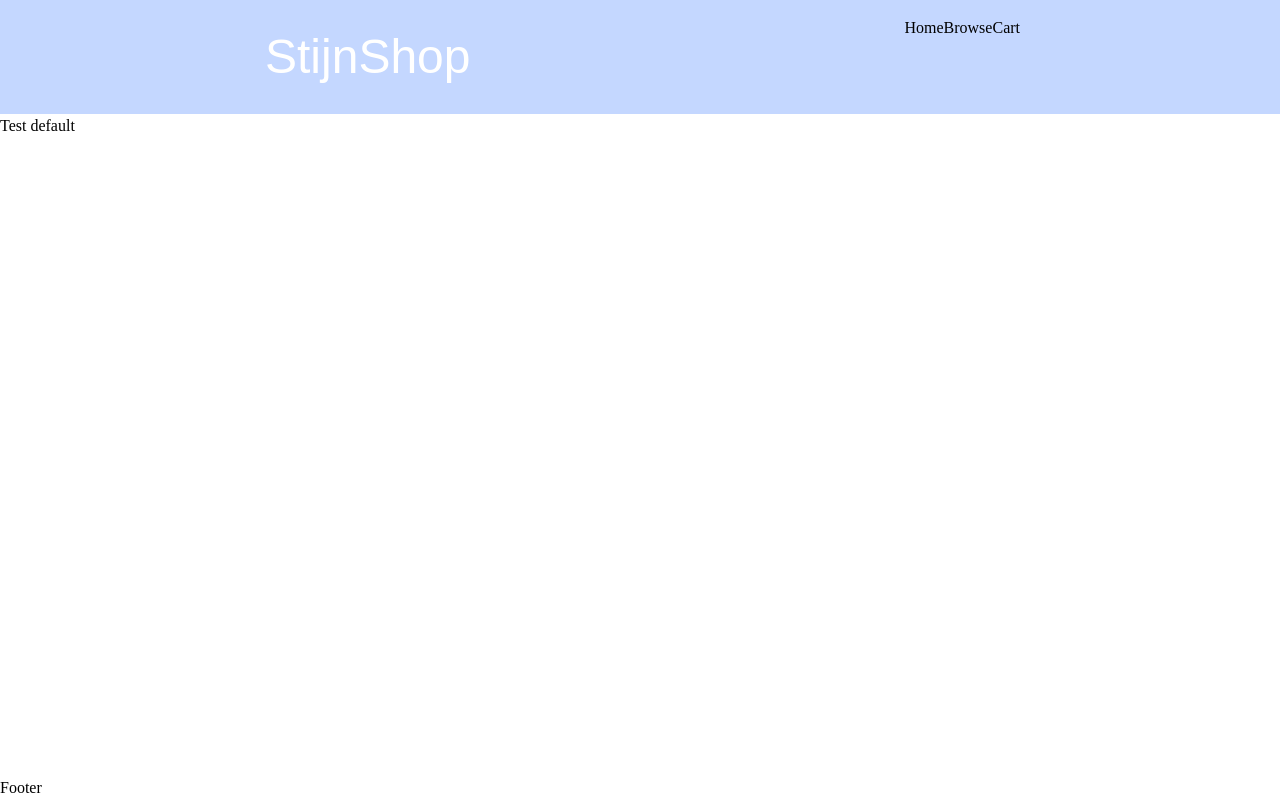
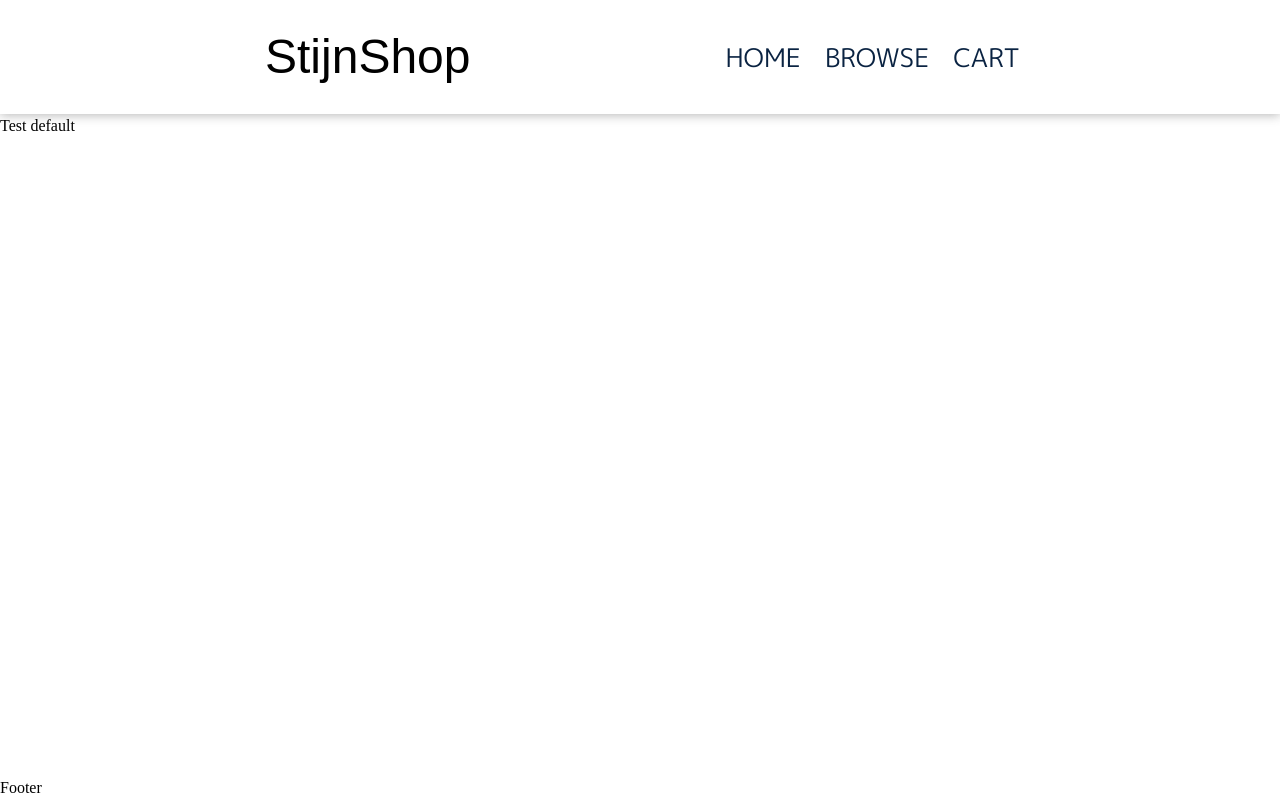
Before and after one commit to ComradeStijn/TOP-Shopping-Cart, a React (Vite) app: page / in a window 1280 px wide. Built offline with nearby package versions, Linux system fonts and the light colour scheme; a web font is replaced by a local one.

Commit message:
feat: Header styles update+functionality

```diff
--- a/src/components/Header.jsx
+++ b/src/components/Header/Header.jsx
@@ -1,35 +1,55 @@
 import styled from "styled-components"
+import { useState } from "react"
+import Nav from "./Nav"
 
 export default function Header() {
+  const [isOpen, setIsOpen] = useState(false)
+
+  function clickOpen() {
+    setIsOpen(prev => !prev)
+  }
+
   return (
     <HeaderContainer>
       <Content>
         <Logo href="#">StijnShop</Logo>
-        <nav>
-          <a>Home</a>
-          <a>Browse</a>
-          <a>Cart</a>
-        </nav>
+        <NavToggle onClick={clickOpen}>☰</NavToggle>
+        <Nav $isOpen={isOpen} />
       </Content>
     </HeaderContainer>
   )
 }
 
 const HeaderContainer = styled.header`
-  background-color: ${props => props.theme.colors.second};
   padding: 1rem;
+  box-shadow: 0 1px 10px #43434364;
 `
 
 const Content = styled.div`
   margin: 0 auto;
   display: flex;
-  justify-content: space-between;
+  position: relative;
+  justify-content: center;
 
   @media (min-width: ${props => props.theme.break.tablet}) {
+    justify-content: space-between;
     width: 760px;
   }
   @media (min-width: ${props => props.theme.break.desktop}) {
     width: 1370px;
+  }
+`
+
+const NavToggle = styled.button`
+  background: none;
+  border: none;
+  font-size: 2rem;
+  cursor: pointer;
+  position: absolute;
+  right: 1rem;
+
+  @media (min-width: ${props => props.theme.break.tablet}) {
+    display: none;
   }
 `
 
@@ -39,11 +59,11 @@ const Logo = styled.a`
   padding: 5px 5px;
   font-size: 2rem;
   text-decoration: none;
-  color: white;
+  color: black;
   transition: transform 0.1s ease;
 
   &:hover {
-    outline: 3px solid white;
+    outline: 3px solid black;
     transform: scale(1.1);
   }
 
@@ -51,7 +71,7 @@ const Logo = styled.a`
     font-size: 3rem;
 
     &:focus {
-      outline: 3px solid white;
+      outline: 3px solid black;
       transform: scale(1.1);
     }
   }
--- /dev/null
+++ b/src/components/Header/Link.js
@@ -0,0 +1,20 @@
+import { Link } from "react-router-dom"
+import styled from "styled-components"
+
+
+
+const StyledLink = styled(Link)`
+  text-decoration: none;
+  font-size: 1.6rem;
+  font-family: 'M PLUS 1p', sans-serif;
+  color: ${props => props.theme.colors.one};
+  transition: transform 0.1s ease;
+
+  &:hover, &:focus {
+    text-decoration: underline;
+    transform: scale(1.1);
+    color: black;
+  }
+`
+
+export default StyledLink
--- /dev/null
+++ b/src/components/Header/Nav.jsx
@@ -0,0 +1,43 @@
+import PropTypes from "prop-types"
+import styled from "styled-components"
+import StyledLink from "./Link"
+
+Nav.propTypes = {
+  $isOpen: PropTypes.bool,
+}
+
+export default function Nav({ $isOpen }) {
+  return (
+    <StyledNav $isOpen={$isOpen}>
+          <StyledLink to="/">HOME</StyledLink>
+          <StyledLink to="/browse">BROWSE</StyledLink>
+          <StyledLink to="/cart">CART</StyledLink>
+    </StyledNav>
+  )
+}
+
+const StyledNav = styled.nav`
+  display: flex;
+  align-items: center;
+  gap: 1rem;
+
+  @media (max-width: ${props => props.theme.break.tablet}) {
+    display: ${({ $isOpen }) => ($isOpen ? 'flex' : 'none')};
+    flex-direction: column;
+    gap: 1rem;
+    position: absolute;
+    top: 60px;
+    right: 20px;
+    background-color: white;
+    box-shadow: 0px 0px 10px rgba(0,0,0, 0.5);
+    padding: 20px;
+    border-radius: 8px;
+    width: 200px;
+  }
+
+  @media (min-width: ${props => props.theme.break.tablet}) {
+    display: flex;
+    position: static;
+    gap: 1.5rem;
+  }
+`
--- a/src/components/Layout.jsx
+++ b/src/components/Layout.jsx
@@ -1,17 +1,15 @@
 import { Outlet } from "react-router-dom";
-import Header from "./Header";
+import Header from "./Header/Header";
 import Footer from "./Footer";
 import styled from "styled-components";
 
 function Layout() {
   return (
-    <>
       <StyledLayout>
         <Header />
         <Outlet />
         <Footer />
       </StyledLayout>
-    </>
   );
 }
 
--- a/src/theme.js
+++ b/src/theme.js
@@ -1,9 +1,10 @@
 export const theme = {
   colors: {
-    first: "#87A2FF",
-    second: "#C4D7FF",
-    third: "#FFD7C4",
-    fourth: "#FFF4B5",
+    one: "#0A2342",
+    two: "#2CA58D",
+    three: "#84BC9C",
+    four: "#FFFDF7",
+    five: "#F46197"
   },
   break: {
     tablet: "768px",
```
Also changed, not shown: src/components/Header/Logo.js (added).
